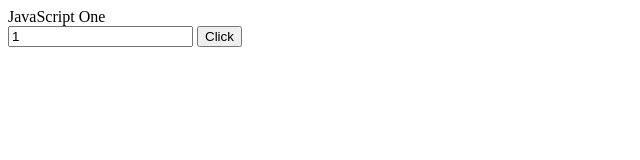
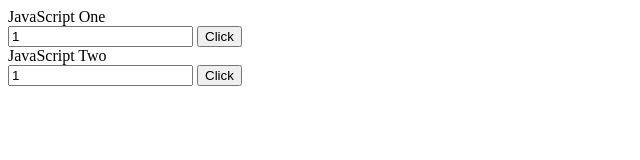
Before and after one commit to matt2tech/practice, a plain HTML site: page 02_Tues/web/index.html in a window 1280 px wide. Shown: the whole page, without its empty margins (0-640 px from the left). Drawn offline with Linux system fonts and the light colour scheme.

Commit message:
Prepared for second work

```diff
--- a/02_Tues/web/index.html
+++ b/02_Tues/web/index.html
@@ -16,6 +16,16 @@
 
         </div>
     </div>
+    <div> JavaScript Two
+            <form>
+                <input id="inputTwo" type="number" min="1" value="1">
+                <button id="buttonTwo" type="button">Click</button>
+            </form>
+            <div id="resultTwo">
+
+            </div>
+        </div>
 </body>
 </html>
 <script src="javascript.js"></script>
+<script src="javascriptTwo.js"></script>
```
